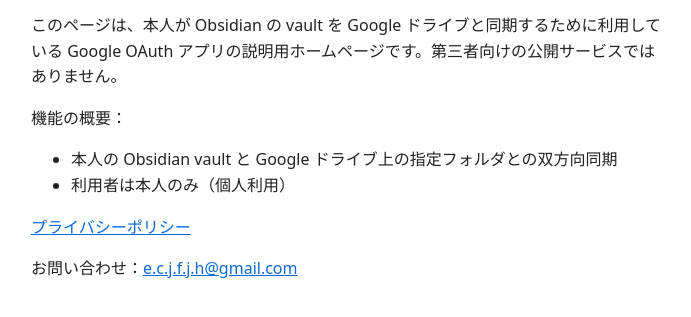
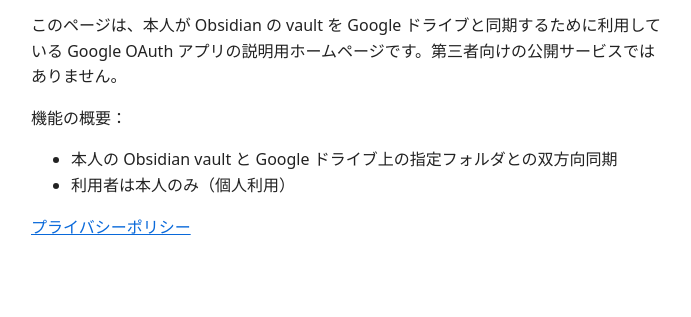
Before and after one commit to tamio-j/tamio-j.github.io-, a plain HTML site: page index.html in a window 1280 px wide. Shown: the part 67-384 px from the top of the page, without its empty margins (289-980 px from the left). Drawn offline with Linux system fonts and the light colour scheme.

Commit message:
Update index.html

```diff
--- a/index.html
+++ b/index.html
@@ -22,6 +22,5 @@
     <li>利用者は本人のみ（個人利用）</li>
   </ul>
   <p><a href="privacy.html">プライバシーポリシー</a></p>
-  <p>お問い合わせ：<a href="mailto:e.c.j.f.j.h@gmail.com">e.c.j.f.j.h@gmail.com</a></p>
 </body>
 </html>
```
